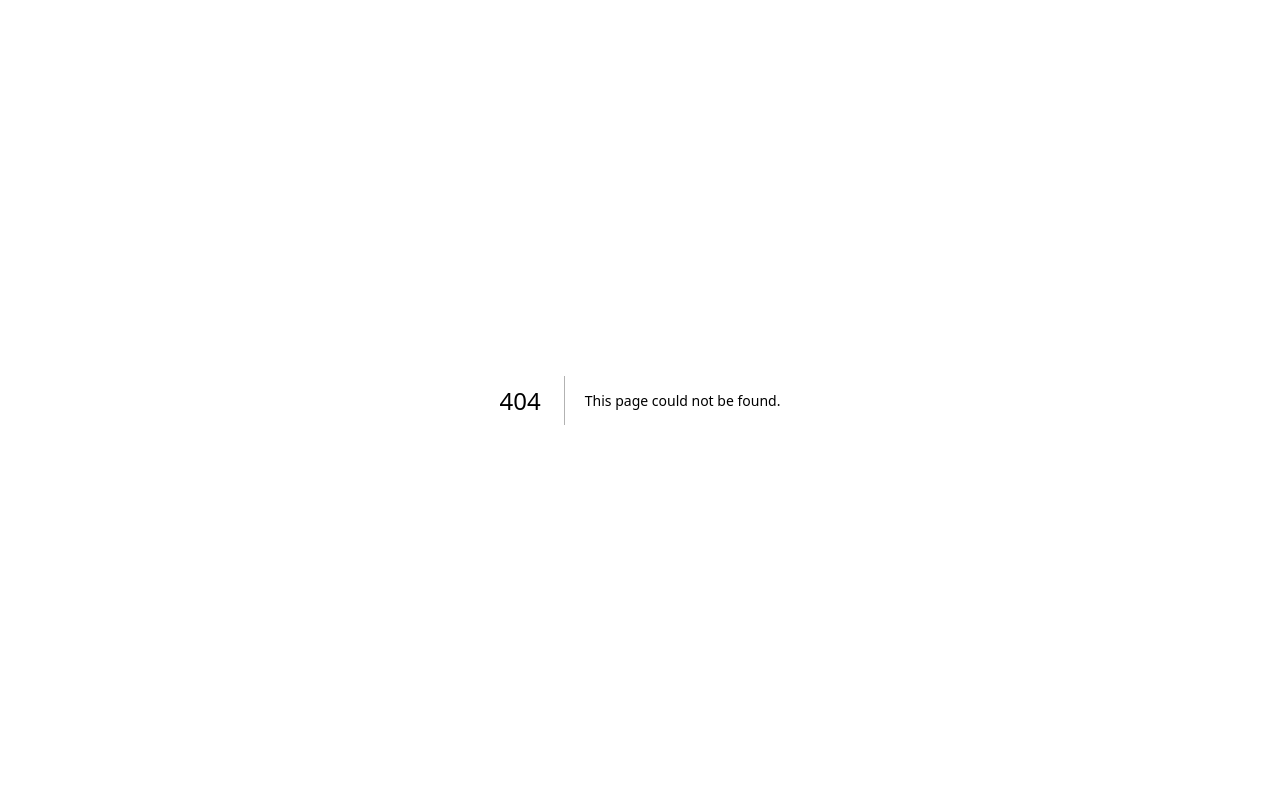
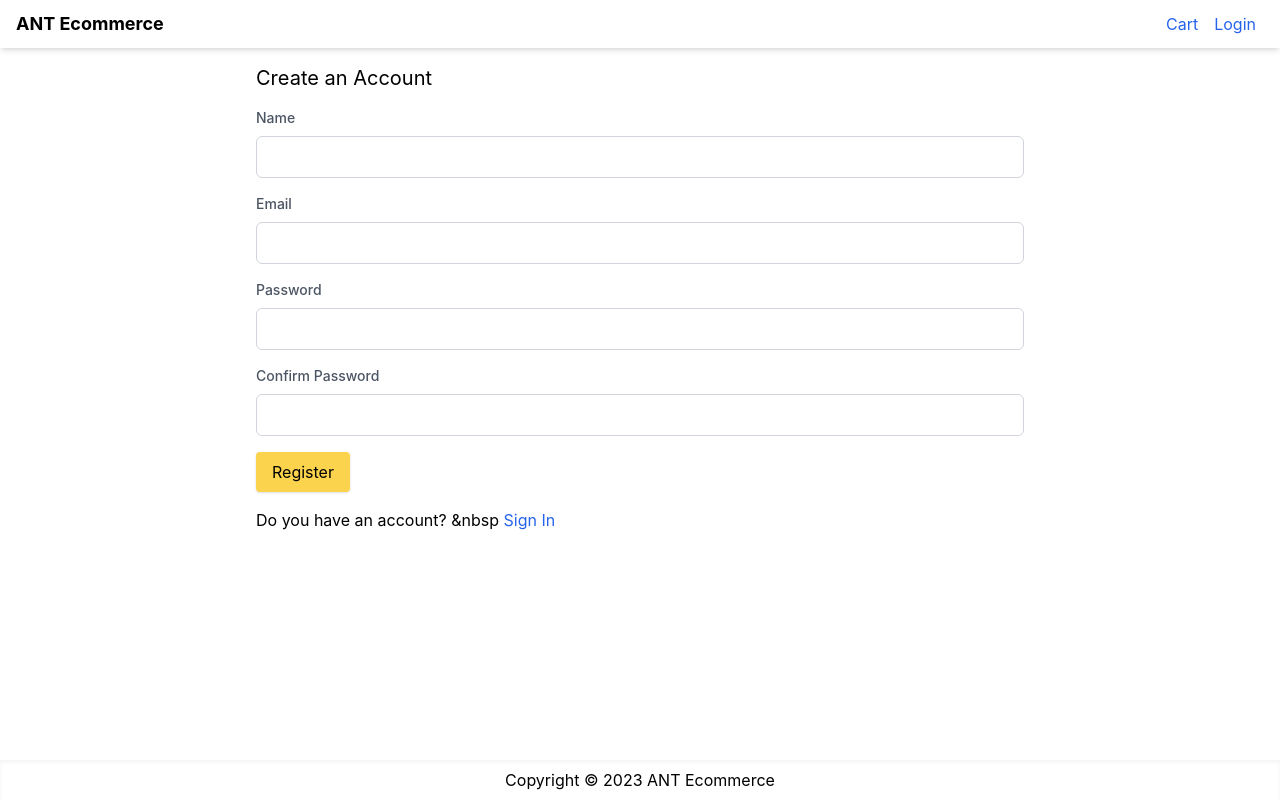
Before and after one commit to Andreson26/ant-ecommerce, a Next.js app: page /register in a window 1280 px wide. Before the commit this address had no page. Built offline with nearby package versions, Linux system fonts and the light colour scheme; no server answers.

Commit message:
created the sign up form with functionality and credentialsl

```diff
--- /dev/null
+++ b/pages/api/auth/signup.js
@@ -0,0 +1,44 @@
+import db from '@/utils/db'
+import User from '@/models/User'
+import bcryptjs from 'bcryptjs'
+
+async function handler(req, res) {
+    if(req.method !== 'POST') {
+        return
+    }
+    const { name, email, password } = req.body
+    if(!name || !email || !email.includes('@') || !password || password.trim().length < 5) {
+        res.status(422).json({message: 'Invalid input - password should be at least 6 characters long.'})
+        return
+    }
+    await db.connect()
+
+    const existingUser = await User.findOne({email: email})
+    if(existingUser) {
+        res.status(422).json({message: 'User exists already!'})
+        await db.disconnect()
+        return
+    }
+
+    const newUser = new User({
+        name,
+        email,
+        password: bcryptjs.hashSync(password),
+        isAdmin: false
+    })
+
+    const user = await newUser.save()
+    await db.disconnect()
+    res.status(201).json({
+        message: 'Created user!',
+        user: {
+            name: user.name,
+            email: user.email,
+            isAdmin: user.isAdmin,
+            _id: user._id
+        }
+    })
+
+}
+
+export default handler
--- a/pages/login.js
+++ b/pages/login.js
@@ -102,7 +102,7 @@
           <button className="primary-button">Login</button>
         </div>
         <div className="mb-4">
-          Don&apos;t have an account? <Link href="/register">Register</Link>
+          Don&apos;t have an account? <Link href={`/register?redirect=${redirect || '/'}`}>Register</Link>
         </div>
       </form>
     </Layout>
--- /dev/null
+++ b/pages/register.js
@@ -0,0 +1,77 @@
+import Layout from '@/components/Layout'
+import React, { useEffect } from 'react'
+import {useRouter} from 'next/router'
+import {useForm} from 'react-hook-form'
+import Link from 'next/link'
+import {useSession, signIn} from 'next-auth/react'
+import { toast } from 'react-toastify'
+import { getError } from '@/utils/error'
+import axios from 'axios'
+
+
+export default function register() {
+    const {data: session} = useSession()
+
+    const router = useRouter()
+    const {redirect} = router.query
+
+    useEffect(() => {
+        if(session?.user) {
+            router.push(redirect || '/')
+        }
+
+    }, [router, session, redirect])
+
+    const {register, handleSubmit, getValues, formState: {errors}} = useForm()
+    const sumbitHandler = async ({ name, email, password}) => {
+        try {
+            await axios.post('/api/auth/signup', {name, email, password});
+            const result = await signIn('credentials', {
+                redirect: false,
+                email,
+                password
+            })
+            if(result.error) {
+                toast.error(getError(result.error))
+            }
+        }catch(err) {
+            toast.error(getError(err))
+        }
+    }
+
+  return (
+    <Layout title="Create an Account">
+        <form className="mx-auto max-w-screen-md" onSubmit={handleSubmit(sumbitHandler)}>
+            <h1 className="mb-4 text-xl">Create an Account</h1>
+            <div className="mb-4">
+                <label htmlFor="name" className="block mb-2 text-sm font-medium text-gray-600">Name</label>
+                <input type="text" id="name" {...register('name', {required: "Please enter name"})} className="w-full px-4 py-2 border border-gray-300 rounded-md focus:outline-none focus:ring-1 focus:ring-blue-500 focus:border-transparent" />
+                {errors.name && <p className="text-xs text-red-500">{errors.name.message}</p>}
+            </div>
+            <div className="mb-4">
+                <label htmlFor="email" className="block mb-2 text-sm font-medium text-gray-600">Email</label>
+                <input type="email" id="email" {...register('email', {required: "Please enter email", pattern: { value: /^[a-zA-Z0-9_.+-]+@[a-zA-Z0-9-]+.[a-zA-Z0-9-.]+$/i,
+                message: 'Please enter valid email',}})} className="w-full px-4 py-2 border border-gray-300 rounded-md focus:outline-none focus:ring-1 focus:ring-blue-500 focus:border-transparent" />
+                {errors.email && <p className="text-xs text-red-500">{errors.email.message}</p>}
+            </div>
+            <div className="mb-4">
+                <label htmlFor="password" className="block mb-2 text-sm font-medium text-gray-600">Password</label>
+                <input type="password" id="password" {...register('password', {required: "Please enter password", minLength: {value: 6, message: 'Password must be at least 6 characters'}})} className="w-full px-4 py-2 border border-gray-300 rounded-md focus:outline-none focus:ring-1 focus:ring-blue-500 focus:border-transparent" />
+                {errors.password && <p className="text-xs text-red-500">{errors.password.message}</p>}
+            </div>
+            <div className="mb-4">
+                <label htmlFor="confirmPassword" className="block mb-2 text-sm font-medium text-gray-600">Confirm Password</label>
+                <input type="password" id="confirmPassword" {...register('confirmPassword', {required: "Please enter confirm password", validate: (value) => value === getValues('password') || 'Passwords do not match'})} className="w-full px-4 py-2 border border-gray-300 rounded-md focus:outline-none focus:ring-1 focus:ring-blue-500 focus:border-transparent" />
+                {errors.confirmPassword && <p className="text-xs text-red-500">{errors.confirmPassword.message}</p>}
+                {errors.confirmPassword && errors.confirmPassword.type === 'validate' && <p className="text-xs text-red-500">Password do not match</p>}
+            </div>
+            <div className="mb-4">
+                <button type="submit" className="primary-button">Register</button>
+            </div>
+            <div className='mb-4'>
+                Do you have an account? &nbsp <Link href={`/login?direct=${redirect || '/'}`}>Sign In</Link>
+            </div>
+        </form>
+    </Layout>
+  )
+}
```
Also changed, not shown: 1 other file (tests, documents, lock files or other folders).
